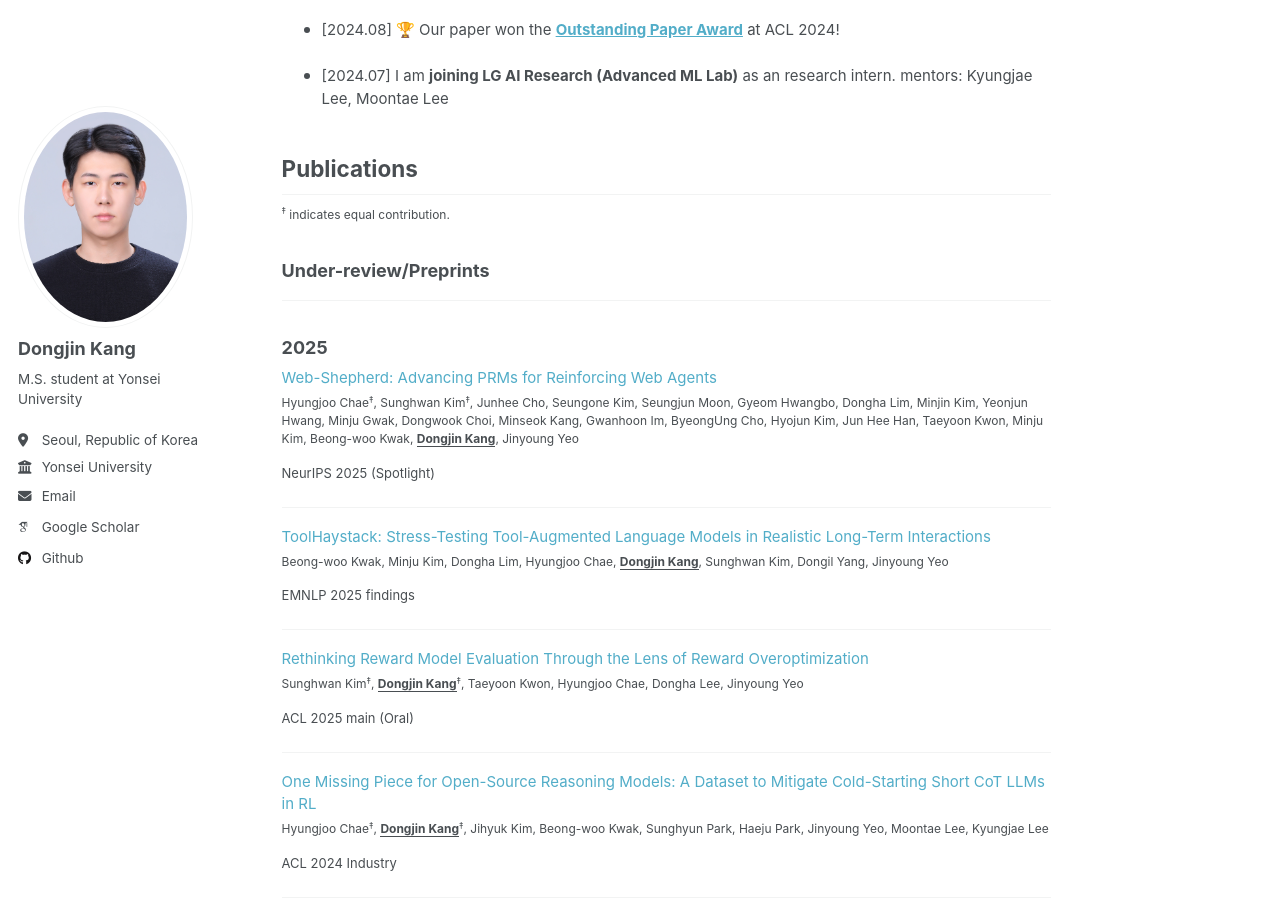
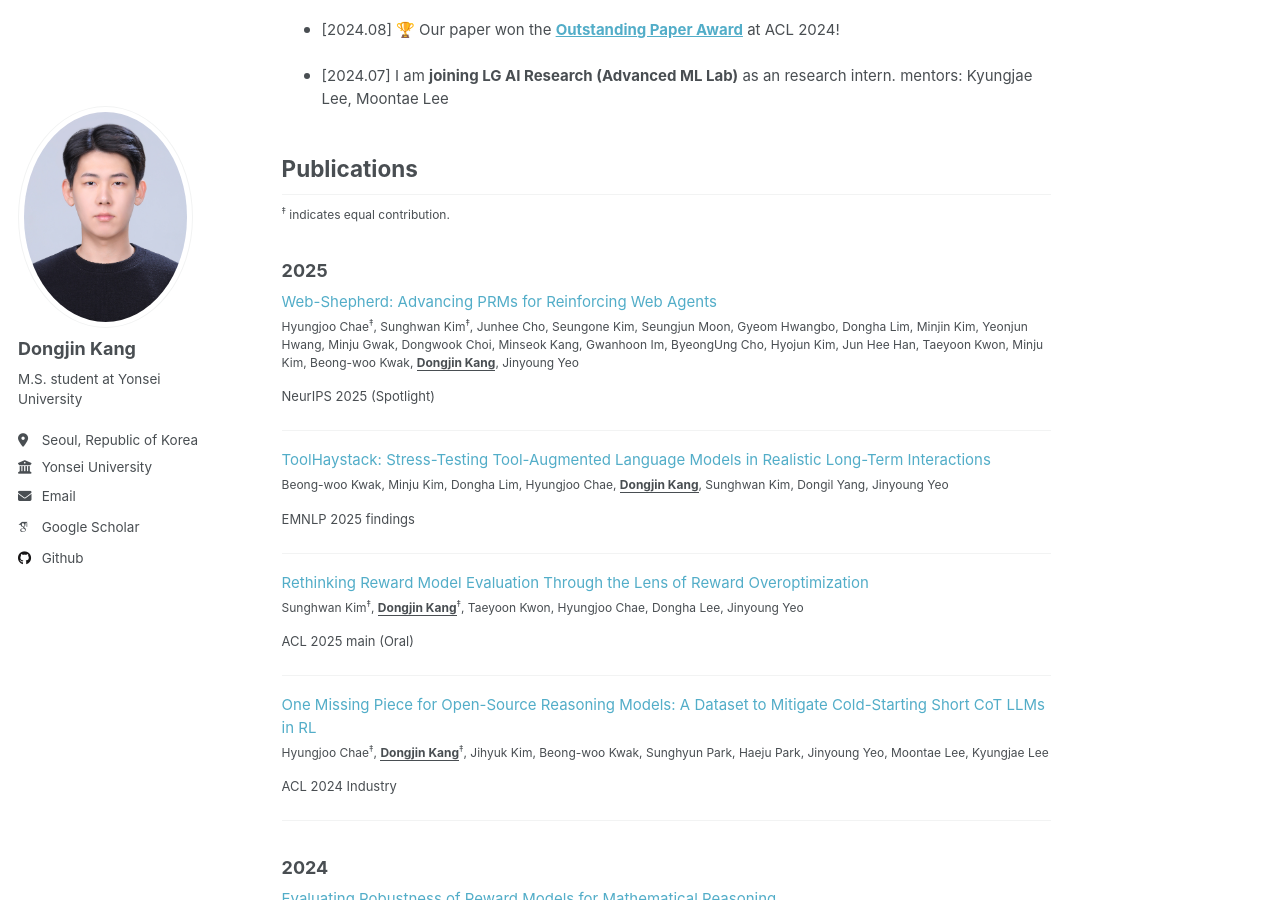
Before and after one commit to 1eastar/1eastar.github.io, a Jekyll site: the page built from _pages/about.md, in a window 1280 px wide and 900 px high, scrolled down 512 px. Built offline with Jekyll 4.4.1, drawn with Linux system fonts in a browser that asks for light colours; some web fonts are replaced.

Commit message:
update 25.10.01

```diff
--- a/_pages/about.md
+++ b/_pages/about.md
@@ -29,10 +29,6 @@ My research goal is to enable digital agents to interact with their environments
 <p style="font-size:12px;">
 <sup>‡</sup> indicates equal contribution.
 </p>
-
-### Under-review/Preprints
-
-___
 
 
 ### 2025
```
